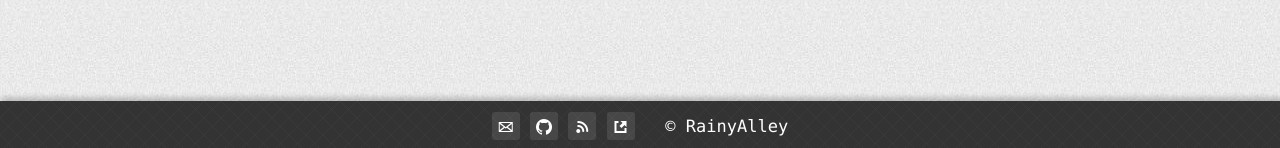
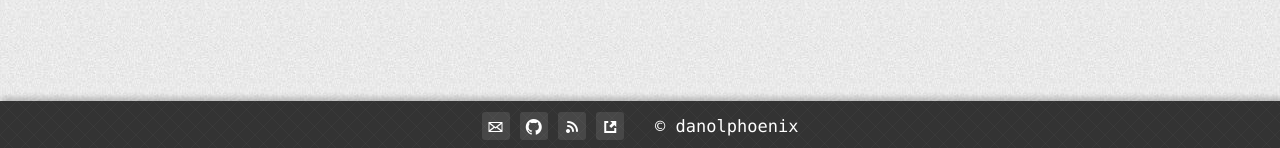
Before and after one commit to danolphoenix/danolphoenix.github.io, a Jekyll site: the page built from index.html, in a window 1280 px wide. Shown: the part 922-1070 px from the top of the page. Built offline with Jekyll 4.4.1, drawn with Linux system fonts in a browser that asks for light colours; nearby versions of some CDN libraries; Markdown is read by kramdown in place of the engine named in the settings; the list of posts is cut into pages by our own code; comment, search, counter and statistics services are not loaded.

Commit message:
change foot.html

```diff
--- a/_includes/footer.html
+++ b/_includes/footer.html
@@ -5,6 +5,6 @@
                 <a class="foot-item" href="{{ '/feed.xml' | prepend: site.baseurl | prepend: site.url }}" target="_blank"><span class="octicon octicon-rss"></span></a>
                 <a class="foot-item" href="{{ '/link/' | prepend: site.baseurl | prepend: site.url }}"><span class="octicon octicon-link-external"></span></a>
                 &nbsp;
-                <a href="http://blog.rainyalley.com/"><span class="word-keep">&copy; RainyAlley</span></a>
+                <a href="http://danolphoenix.github.io"><span class="word-keep">&copy; danolphoenix</span></a>
         </div>
     </footer>
```
